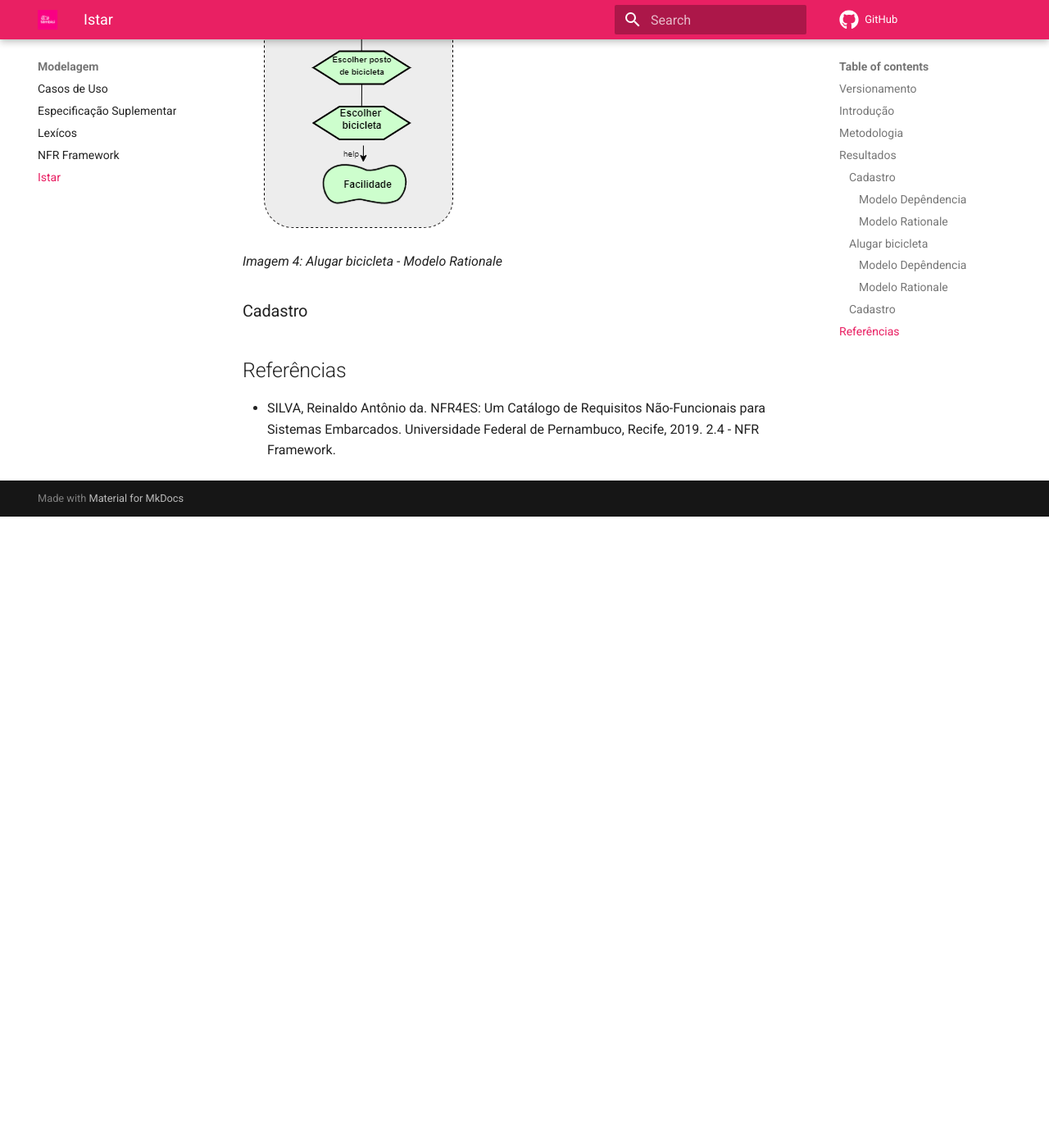
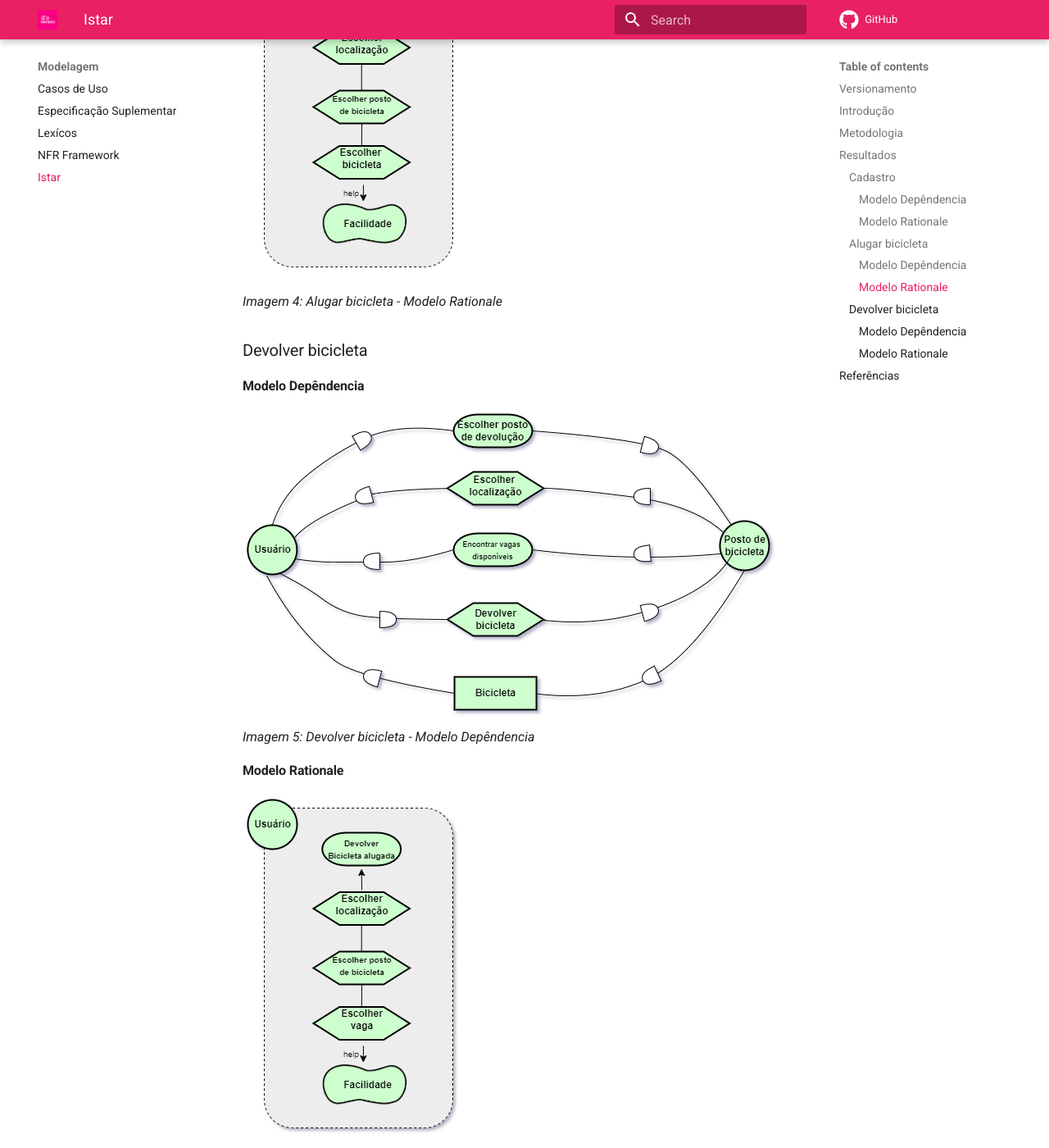
Before and after one commit to Requisitos-de-Software/2021.2-Tembici, an MkDocs documentation site: the page built from docs/modelagem/istar.md, in a window 1280 px wide and 1400 px high, scrolled down 2266 px. Shown: the whole window at 82% size. Built offline with MkDocs 1.6.1 and Material for MkDocs 9.7.7, drawn with Linux system fonts in a browser that asks for light colours; comment, search, counter and statistics services are not loaded; before the commit the page ends 2896 px from its top, so only the background shows below that; some of the changed text lies outside the part shown.

Commit message:
#37 istar Devolver  bicicleta

```diff
--- a/docs/modelagem/istar.md
+++ b/docs/modelagem/istar.md
@@ -31,16 +31,29 @@
 
 #### Modelo Depêndencia
 
-![Cadasttro - Modelo Depêndencia](../assets/modelagem/istar/DragramaAlugarPlano1.png)
+![Alugar bicicleta - Modelo Depêndencia](../assets/modelagem/istar/DragramaAlugarPlano1.png)
 *Imagem 3: Alugar bicicleta - Modelo Depêndencia*
 
 #### Modelo Rationale
 
-![Cadastro - Modelo Rationale](../assets/modelagem/istar/DragramaAlugarPlano2.png)
+![Alugar bicicleta - Modelo Rationale](../assets/modelagem/istar/DragramaAlugarPlano2.png)
 
 *Imagem 4: Alugar bicicleta - Modelo Rationale*
 
-### Cadastro
+### Devolver bicicleta
+
+#### Modelo Depêndencia
+
+![Devolver bicicleta - Modelo Depêndencia](../assets/modelagem/istar/DiagramaDevolver1.png)
+*Imagem 5: Devolver bicicleta - Modelo Depêndencia*
+
+#### Modelo Rationale
+
+![Devolver bicicleta - Modelo Rationale](../assets/modelagem/istar/DiagramaDevolver2.png)
+
+*Imagem 6: Devolver bicicleta - Modelo Rationale*
+
+
 
 ## Referências
-- SILVA, Reinaldo Antônio da. NFR4ES: Um Catálogo de Requisitos Não-Funcionais para Sistemas Embarcados. Universidade Federal de Pernambuco, Recife, 2019. 2.4 - NFR Framework.
+- SILVA, Reinaldo Antônio da. NFR4ES: Um Catálogo de Requisitos Não-Funcionais para Sistemas Embarcados. Universidade Federal de Pernambuco, Recife, 2019. 2.4 - NFR Framework. Acesso em
```
Also changed, not shown: other parts of docs/modelagem/istar.md (+1 -1 lines), docs/modelagem/nfrframework.md (+1 -1 lines), docs/assets/modelagem/istar/DiagramaDevolver1.png (added), docs/assets/modelagem/istar/DiagramaDevolver2.png (added), docs/assets/modelagem/istar/DragramaAlugarPlano1.png.
